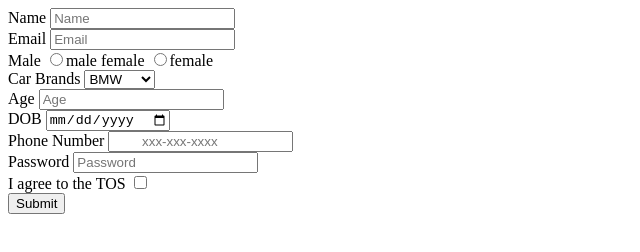
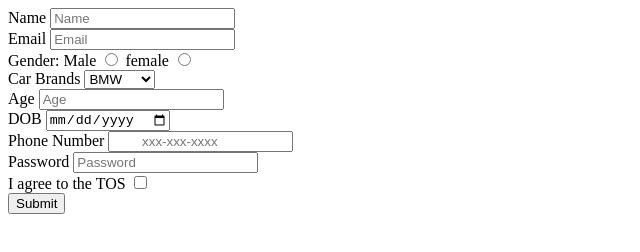
Before and after one commit to acciojob/signup-form-car-ImShubham09, a website: page main.html in a window 1280 px wide. Shown: the whole page, without its empty margins (0-640 px from the left). Drawn offline with Linux system fonts and the light colour scheme.

Commit message:
created a submission

```diff
--- a/main.html
+++ b/main.html
@@ -11,12 +11,16 @@
 
 	<label for="name">Name</label>
 	<input id="name" type="text" placeholder="Name" required><br>
+
 	<label for="email">Email</label>
 	<input id="email" type="Email" placeholder="Email" required><br>
+
+	<label>Gender:</label>
 	<label name="Gender">Male</label>
-	<input id="gender_m" type="radio" name="Gender">male
+	<input id="gender_m" type="radio" name="Gender" required>
 	<label name="Gender">female</label>
-	<input id="gender_f" type="radio" name="Gender">female<br>
+	<input id="gender_f" type="radio" name="Gender" required><br>
+
 	<label name="cars">Car Brands</label>
 	<select id="cars">
 		<option>BMW</option>
@@ -24,16 +28,22 @@
 		<option>MAUTI</option>
 		<option>HONDA</option>
     </select><br>
-		<label for="name">Age</label>
+
+	<label for="name">Age</label>
 	<input id="age" type="Number" placeholder="Age" required><br>
-		<label for="dob">DOB</label>
+
+	<label for="dob">DOB</label>
 	<input id="dob" type="Date" required><br>
-		<label for="tel">Phone Number</label>
+
+	<label for="tel">Phone Number</label>
 	<input id="tel" type="Tel" placeholder="	xxx-xxx-xxxx"><br>
-	   <label for="password">Password</label>
+
+	<label for="password">Password</label>
 	<input id="password" type="Password" placeholder="Password" required><br>
-	   <label for="tos">I agree to the TOS</label>
+
+	<label for="tos">I agree to the TOS</label>
 	<input id="tos" type="Checkbox" required><br>
+
 	<input type="submit" value="Submit">
 
 	</form>
```
